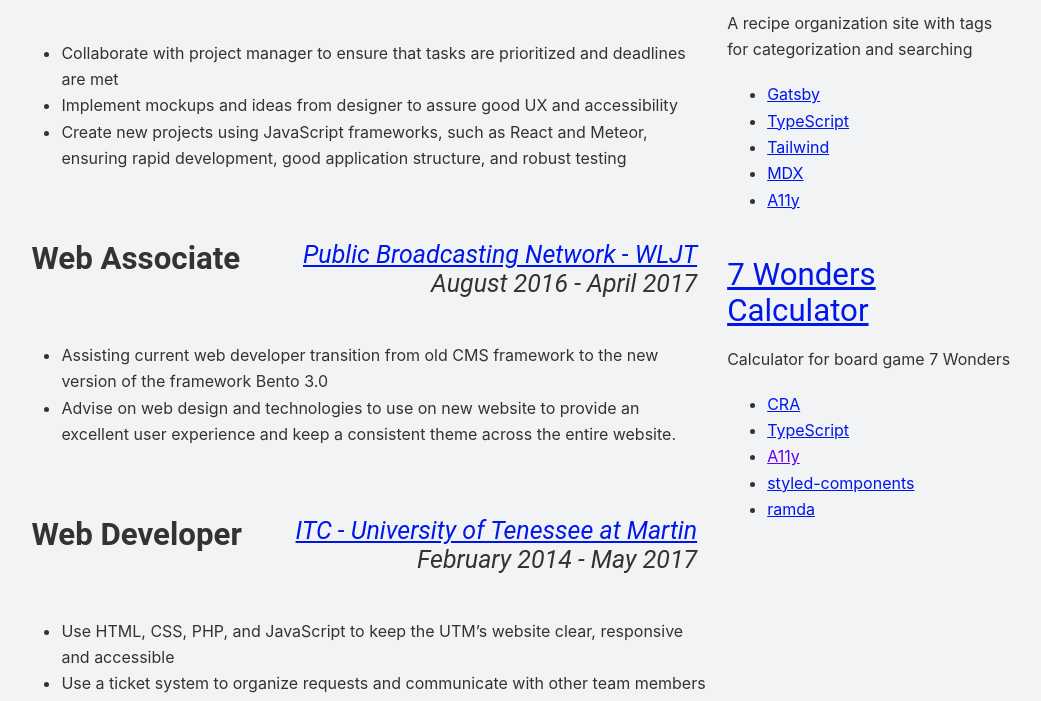
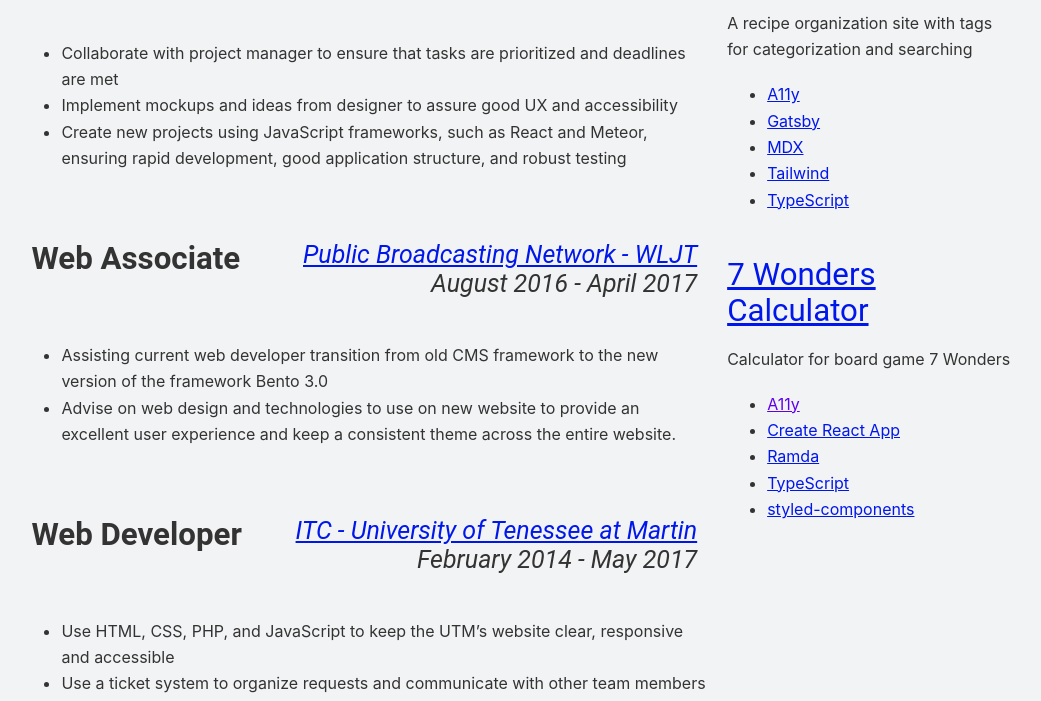
Before and after one commit to brooksbecton/resume, a plain HTML site: page index.html in a window 1280 px wide. Shown: the part 675-1376 px from the top of the page, without its empty margins (123-1164 px from the left). Drawn offline with Linux system fonts and the light colour scheme.

Commit message:
ABC Tools on projects

```diff
--- a/index.html
+++ b/index.html
@@ -197,22 +197,22 @@
           </p>
           <ul>
             <li>
+              <a
+                href="https://developer.mozilla.org/en-US/docs/Learn/Accessibility/What_is_accessibility"
+                >A11y</a
+              >
+            </li>
+            <li>
               <a href="https://www.gatsbyjs.org/">Gatsby</a>
             </li>
             <li>
-              <a href="https://www.typescriptlang.org/index.html">TypeScript</a>
+              <a href="https://github.com/mdx-js/mdx">MDX</a>
             </li>
             <li>
               <a href="https://tailwindcss.com/">Tailwind</a>
             </li>
             <li>
-              <a href="https://github.com/mdx-js/mdx">MDX</a>
-            </li>
-            <li>
-              <a
-                href="https://developer.mozilla.org/en-US/docs/Learn/Accessibility/What_is_accessibility"
-                >A11y</a
-              >
+              <a href="https://www.typescriptlang.org/index.html">TypeScript</a>
             </li>
           </ul>
 
@@ -223,19 +223,20 @@
 
           <ul>
             <li>
-              <a href="https://create-react-app.dev/">CRA</a>
+              <a href="">A11y</a>
+            </li>
+            <li>
+              <a href="https://create-react-app.dev/">Create React App</a>
+            </li>
+            <li>
+              <a href="https://ramdajs.com/">Ramda</a>
             </li>
             <li>
               <a href="https://www.typescriptlang.org/index.html">TypeScript</a>
             </li>
-            <li>
-              <a href="">A11y</a>
-            </li>
+
             <li>
               <a href="https://styled-components.com/">styled-components</a>
-            </li>
-            <li>
-              <a href="https://ramdajs.com/">ramda</a>
             </li>
           </ul>
 
```
